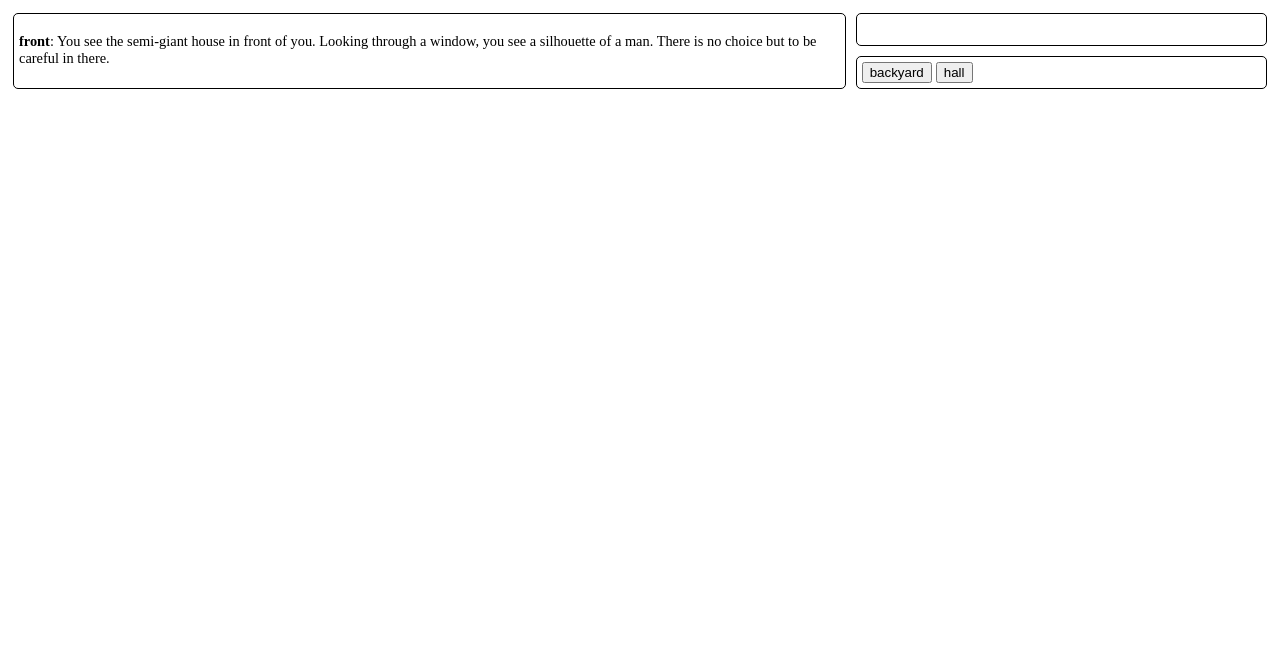
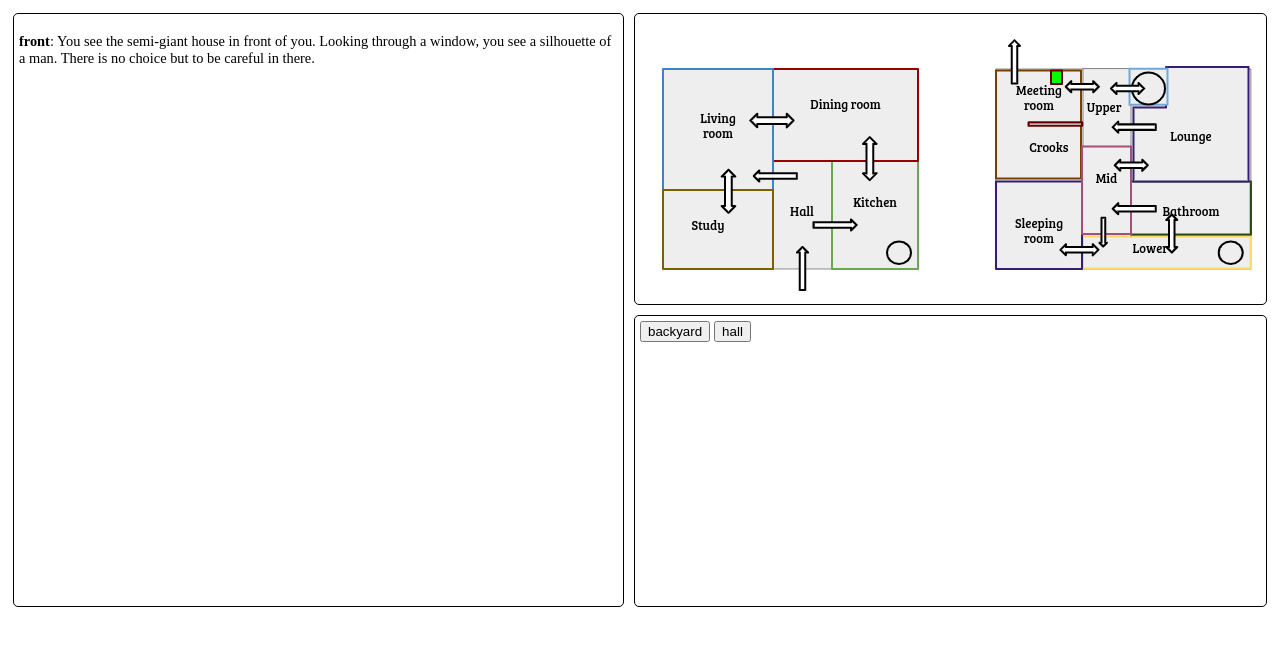
Before and after one commit to Poters/Eindopdracht-Informatica, a plain HTML site: page puzzels/Puzzel3.html in a window 1280 px wide. Drawn offline with Linux system fonts and the light colour scheme.

Commit message:
Update Puzzel3.html

```diff
--- a/puzzels/Puzzel3.html
+++ b/puzzels/Puzzel3.html
@@ -11,7 +11,7 @@
 
 		</div>
 		<div id="map">
-
+			<img src="Screenshot 2019-04-04 at 14.46.19.png">
 
 		</div>
 		<div id="inv">
```
